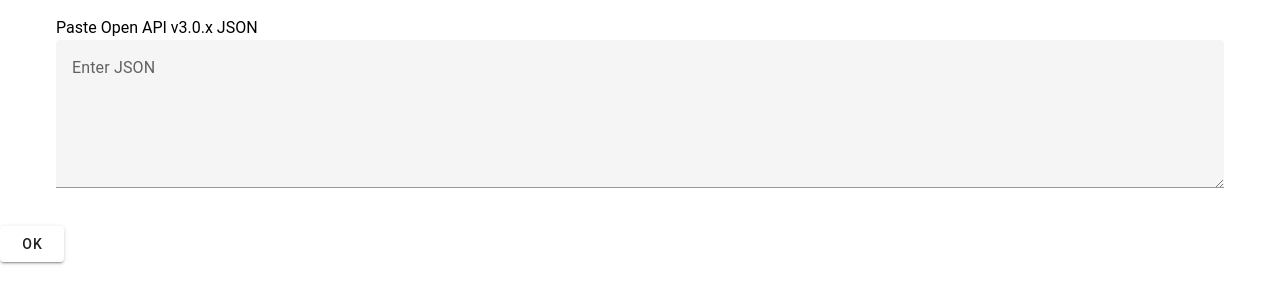
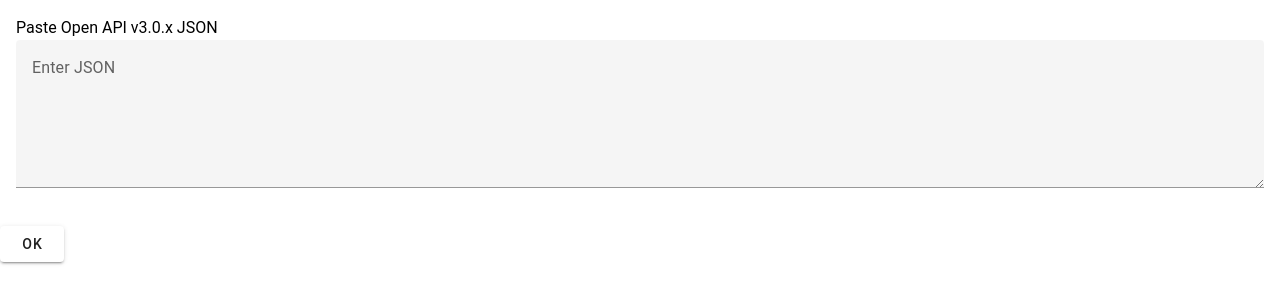
Before and after one commit to MalinduLiyanage/Vue_API_Tester, a Vue app: page / in a window 1280 px wide. Shown: the top 304 px of the page. Built offline with nearby package versions, Linux system fonts and the light colour scheme.

Commit message:
development - Added Input toggles and button visibility logics

```diff
--- a/src/views/HomeView.vue
+++ b/src/views/HomeView.vue
@@ -1,5 +1,5 @@
 <template>
-  <v-container>
+  <v-container v-if="pathItems.length === 0" fluid>
     <span>Paste Open API v3.0.x JSON</span>
     <v-textarea
       v-model="jsonString"
@@ -8,7 +8,8 @@
       rows="5"
     ></v-textarea>
   </v-container>
-  <v-btn @click="onJsonInput">OK</v-btn>
+  <v-btn v-if="pathItems.length === 0" @click="onJsonInput">OK</v-btn>
+  <v-btn v-else @click="pathItems.length = 0">Reset</v-btn>
   <ApiEndpointObject
     v-for="(item, index) in pathItems"
     :key="index"
```
